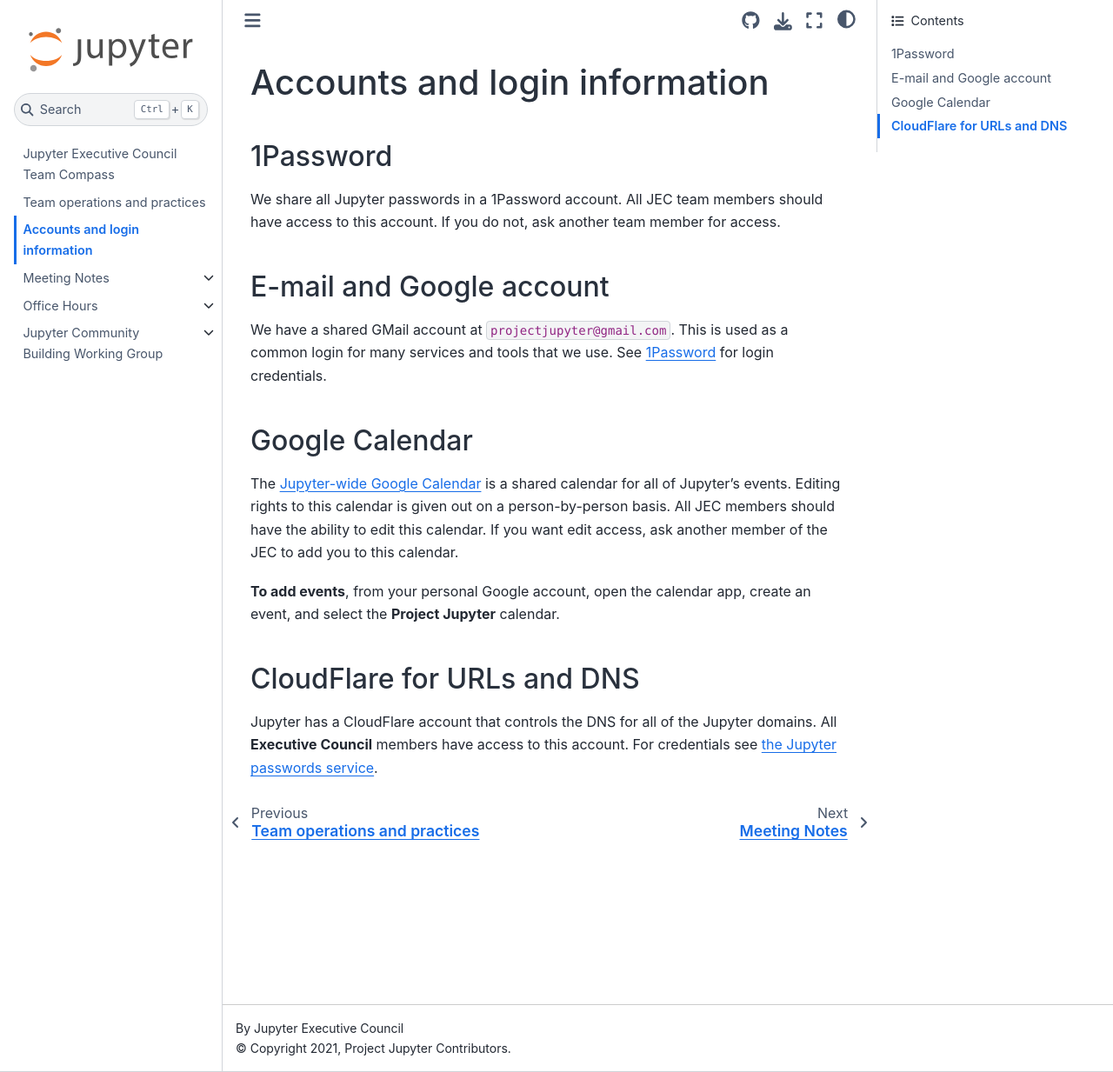
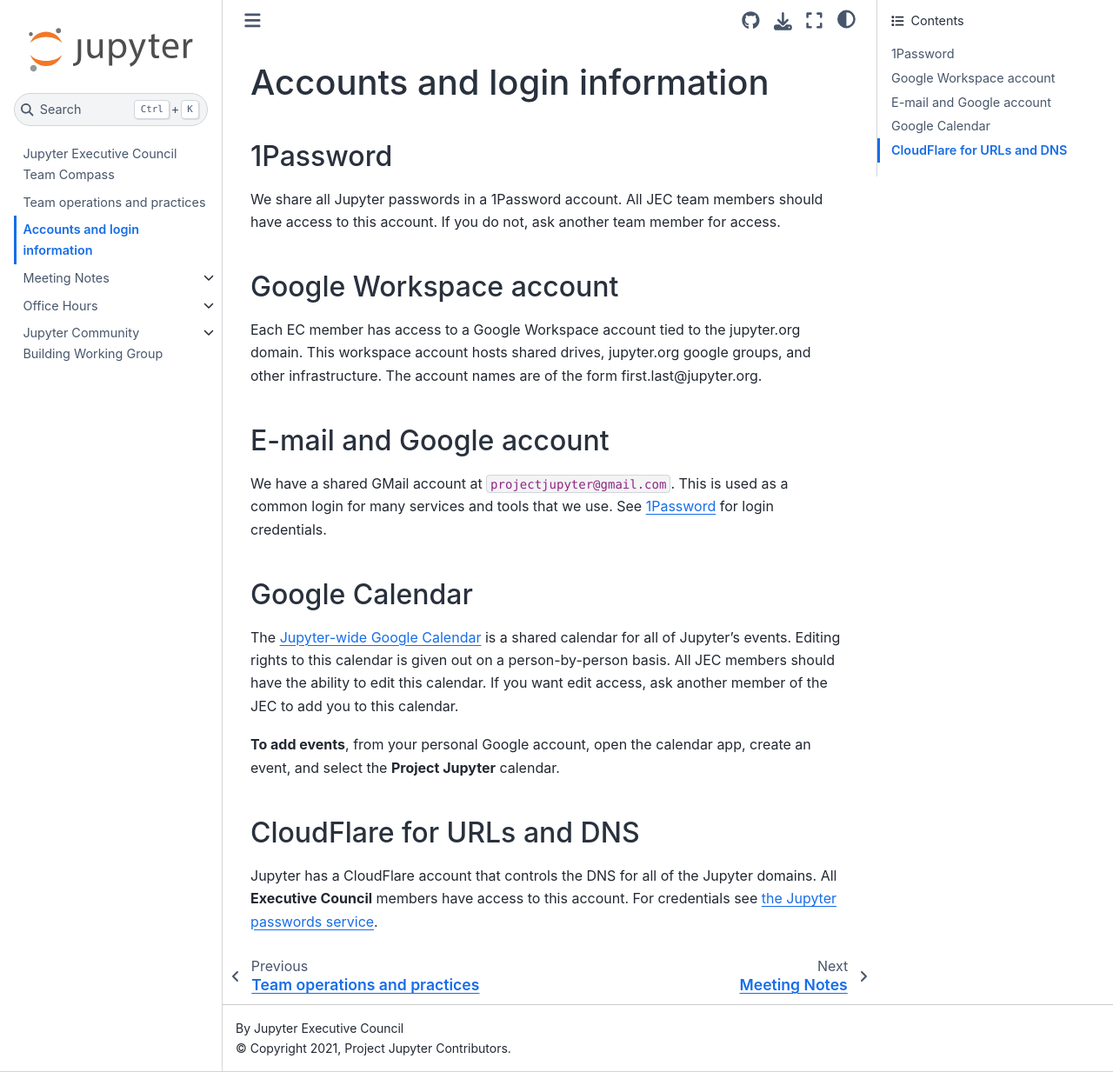
Before and after one commit to jupyter-governance/ec-team-compass, a Sphinx documentation site: the page built from docs/accounts.md, in a window 1280 px wide and 1233 px high. Shown: the whole window at 87% size. Built offline with Sphinx 7.4.7 and the Sphinx Book theme 1.1.4, drawn with Linux system fonts in a browser that asks for light colours.

Commit message:
Update accounts.md with google workspace info

```diff
--- a/docs/accounts.md
+++ b/docs/accounts.md
@@ -6,6 +6,10 @@
 We share all Jupyter passwords in a 1Password account.
 All JEC team members should have access to this account.
 If you do not, ask another team member for access.
+
+## Google Workspace account
+
+Each EC member has access to a Google Workspace account tied to the jupyter.org domain. This workspace account hosts shared drives, jupyter.org google groups, and other infrastructure. The account names are of the form first.last@jupyter.org.
 
 ## E-mail and Google account
 
```
